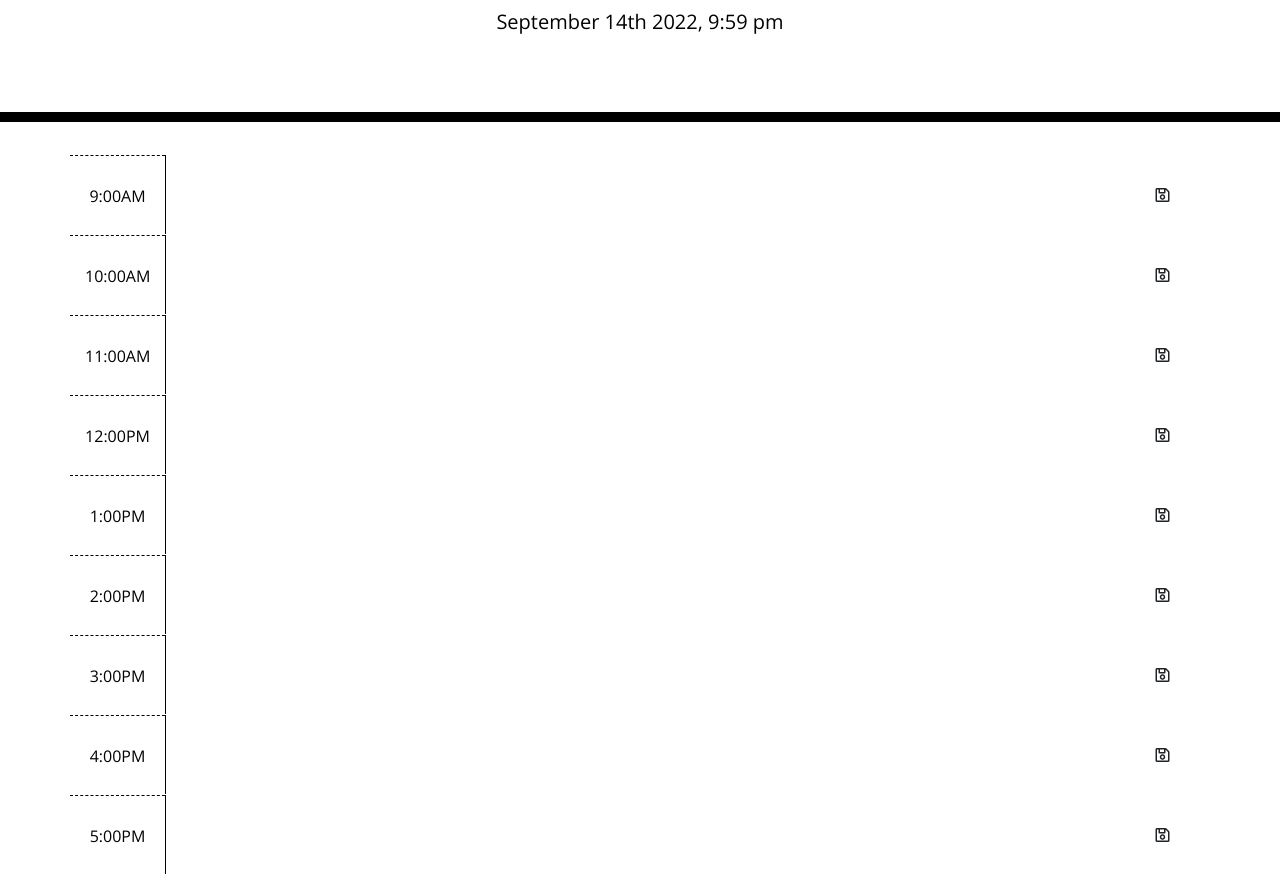
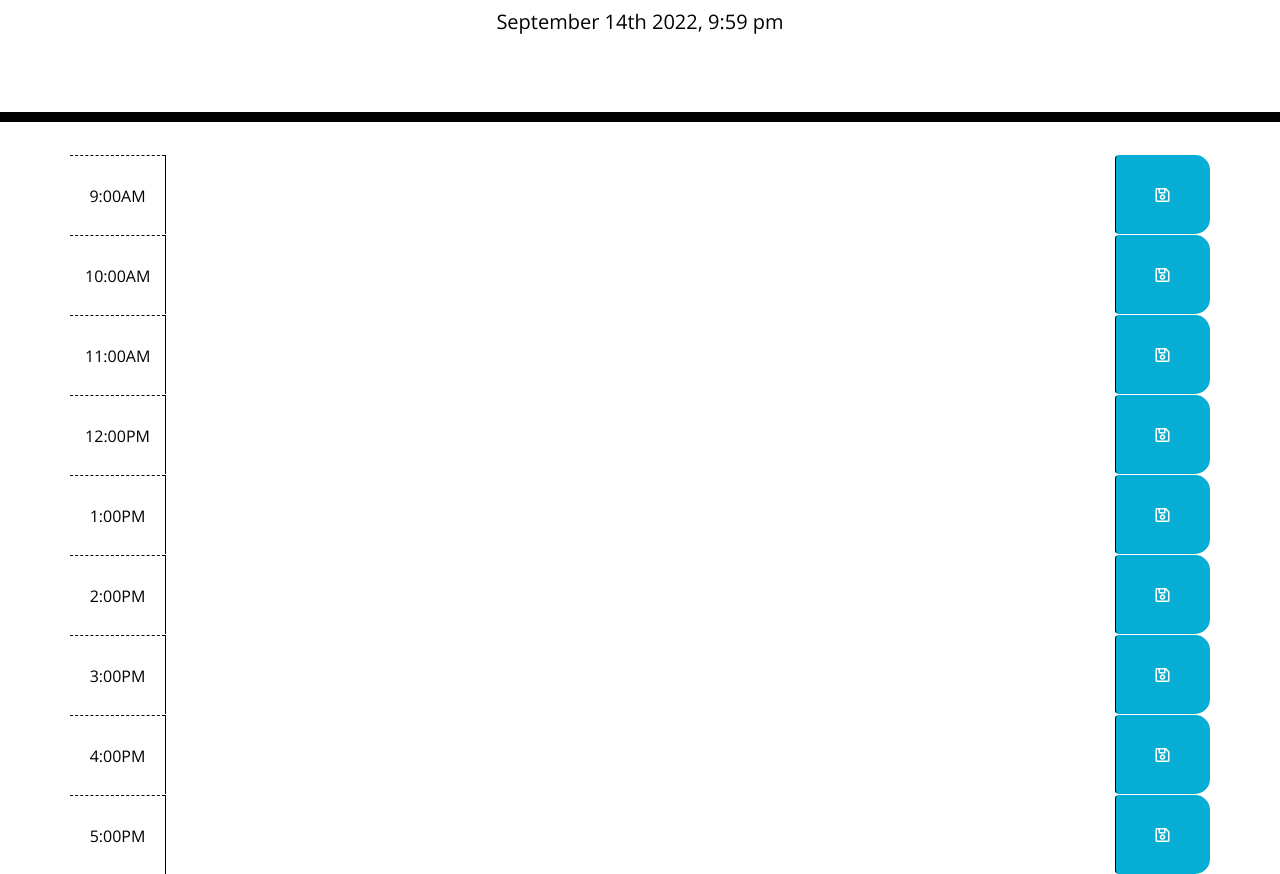
Before and after one commit to rarellano5280/work-day-scheduler, a plain HTML site: page index.html in a window 1280 px wide. Shown: the part 182-1056 px from the top of the page. Drawn offline with nearby package versions, Linux system fonts and the light colour scheme.

Commit message:
fixed saveBtn typo

```diff
--- a/index.html
+++ b/index.html
@@ -38,7 +38,7 @@
         </div>
         <textarea class ="col-md-10 description">
         </textarea>
-        <button class="btn savebtn col-md-1"><i class="far fa-save"></i></button>
+        <button class="btn saveBtn col-md-1"><i class="far fa-save"></i></button>
       </div>
 
     <!--10:00AM-->
@@ -48,7 +48,7 @@
         </div>
         <textarea class ="col-md-10">
         </textarea>
-        <button class="btn savebtn col-md-1"><i class="far fa-save"></i></button>
+        <button class="btn saveBtn col-md-1"><i class="far fa-save"></i></button>
         </div>
 
     <!--11:00AM-->
@@ -58,7 +58,7 @@
           </div>
           <textarea class ="col-md-10">
           </textarea>
-          <button class="btn savebtn col-md-1"><i class="far fa-save"></i></button>
+          <button class="btn saveBtn col-md-1"><i class="far fa-save"></i></button>
           </div>
 
     <!--12:00PM-->
@@ -68,7 +68,7 @@
           </div>
           <textarea class ="col-md-10">
           </textarea>
-          <button class="btn savebtn col-md-1"><i class="far fa-save"></i></button>
+          <button class="btn saveBtn col-md-1"><i class="far fa-save"></i></button>
           </div>
 
     <!--1:00PM-->
@@ -78,7 +78,7 @@
           </div>
           <textarea class ="col-md-10">
           </textarea>
-          <button class="btn savebtn col-md-1"><i class="far fa-save"></i></button>
+          <button class="btn saveBtn col-md-1"><i class="far fa-save"></i></button>
           </div>
 
     <!--2:00PM-->
@@ -88,7 +88,7 @@
           </div>
           <textarea class ="col-md-10">
           </textarea>
-          <button class="btn savebtn col-md-1"><i class="far fa-save"></i></button>
+          <button class="btn saveBtn col-md-1"><i class="far fa-save"></i></button>
           </div>
 
       <!--3:00PM-->
@@ -98,7 +98,7 @@
           </div>
           <textarea class ="col-md-10">
           </textarea>
-          <button class="btn savebtn col-md-1"><i class="far fa-save"></i></button>
+          <button class="btn saveBtn col-md-1"><i class="far fa-save"></i></button>
           </div>
 
       <!--4:00PM-->
@@ -108,7 +108,7 @@
           </div>
           <textarea class ="col-md-10">
           </textarea>
-          <button class="btn savebtn col-md-1"><i class="far fa-save"></i></button>
+          <button class="btn saveBtn col-md-1"><i class="far fa-save"></i></button>
           </div>
 
       <!--5:00PM-->
@@ -118,7 +118,7 @@
           </div>
           <textarea class ="col-md-10">
           </textarea>
-          <button class="btn savebtn col-md-1"><i class="far fa-save"></i></button>
+          <button class="btn saveBtn col-md-1"><i class="far fa-save"></i></button>
           </div>
 
     </div> <!--ending div-->
```
